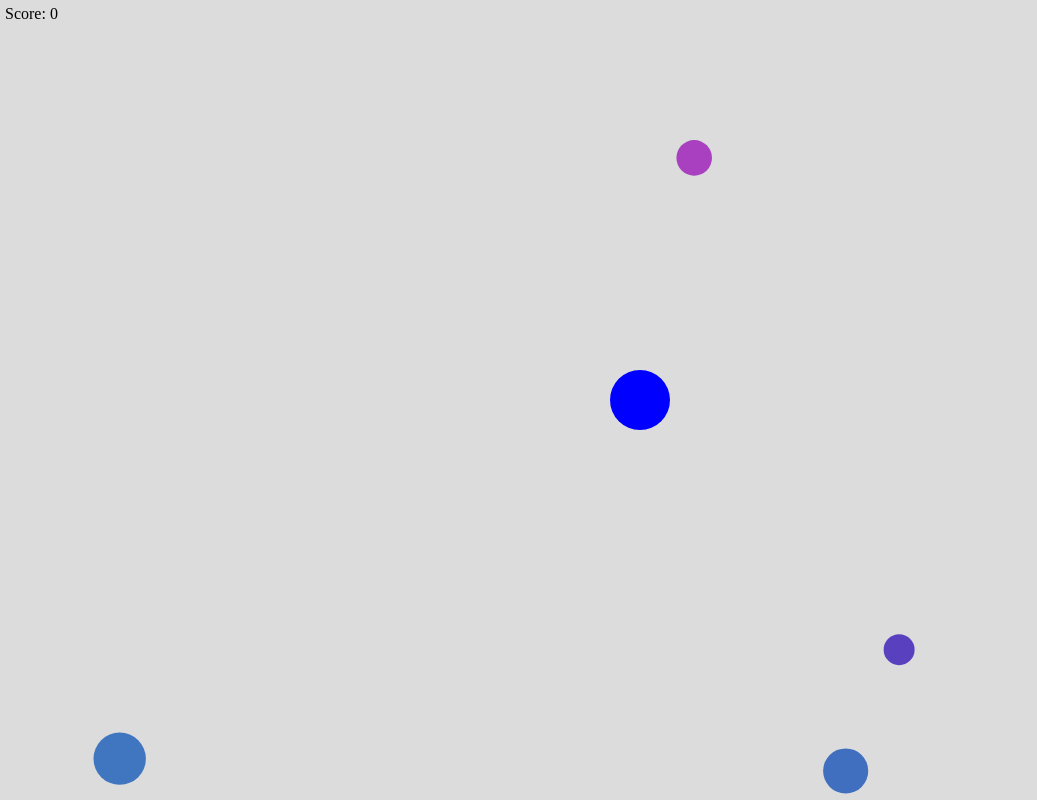
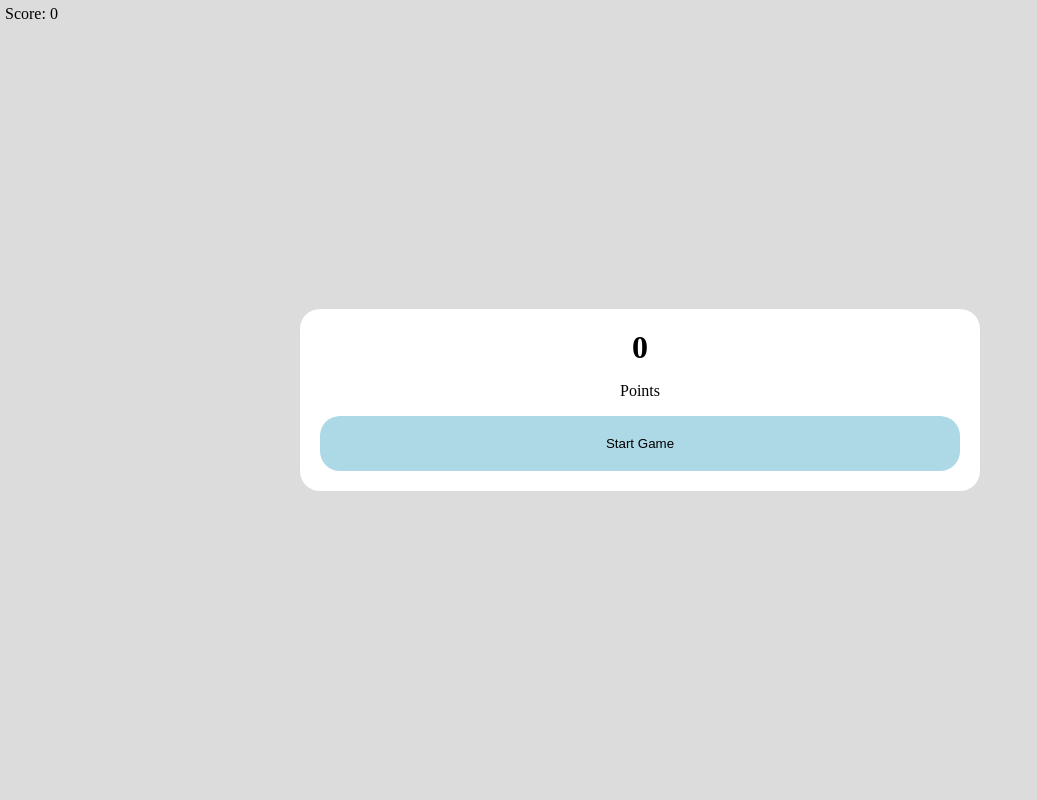
Before and after one commit to Nayem59/Pixel-Space, a plain HTML site: page index.html in a window 1280 px wide. Shown: the whole page, without its empty margins (0-1037 px from the left). Drawn offline with nearby package versions, Linux system fonts and the light colour scheme.

Commit message:
created basic game ui

```diff
--- a/index.html
+++ b/index.html
@@ -17,6 +17,15 @@
     <div class="score-container">
       <span>Score: </span><span id="score">0</span>
     </div>
+    <div class="modal-container">
+      <div class="background">
+        <h1 id="endScore">0</h1>
+        <p>Points</p>
+        <div class="btn-container">
+          <button id="startGame" class="start-button">Start Game</button>
+        </div>
+      </div>
+    </div>
     <canvas></canvas>
   </body>
 </html>
--- a/index.js
+++ b/index.js
@@ -4,6 +4,9 @@ canvas.width = innerWidth;
 canvas.height = innerHeight;
 
 const scoreEl = document.querySelector("#score");
+const startGameBtn = document.querySelector("#startGame");
+const modal = document.querySelector(".modal-container");
+const endScore = document.querySelector("#endScore");
 
 // Initializing 2D Context (bit like magic pen to draw inside the canvas)
 const c = canvas.getContext("2d");
@@ -119,14 +122,24 @@ class Particle {
 // Instantiate a Player
 const x = canvas.width / 2;
 const y = canvas.height / 2;
-const player = new Player(x, y, 30, "blue");
+let player = new Player(x, y, 30, "blue");
 
 // array for storing projectiles
-const projectiles = [];
+let projectiles = [];
 // array for storing enemies
-const enemies = [];
+let enemies = [];
 // array for storing particles
-const particles = [];
+let particles = [];
+
+function init() {
+  player = new Player(x, y, 30, "blue");
+  projectiles = [];
+  enemies = [];
+  particles = [];
+  score = 0;
+  scoreEl.innerHTML = score;
+  endScore.innerHTML = score;
+}
 
 // create enemies every 1 second and push to array
 let enemyInterval;
@@ -207,6 +220,8 @@ function animate() {
     if (distPlEn - enemy.radius - player.radius < -2) {
       cancelAnimationFrame(animationId);
       clearInterval(enemyInterval);
+      endScore.innerHTML = score;
+      modal.style.display = "flex";
     }
 
     projectiles.forEach((projectile, projectileIndex) => {
@@ -278,7 +293,9 @@ addEventListener("click", (e) => {
   );
 });
 
-// staring to animate
-animate();
-
-spawnEnemies();
+startGameBtn.addEventListener("click", (e) => {
+  init();
+  animate();
+  spawnEnemies();
+  modal.style.display = "none";
+});
--- a/main.css
+++ b/main.css
@@ -1,5 +1,6 @@
 body {
   margin: 0;
+  background-color: #dcdcdc;
 }
 
 canvas {
@@ -12,3 +13,46 @@ canvas {
   left: 5px;
   user-select: none;
 }
+
+.modal-container {
+  position: fixed;
+  top: 0;
+  right: 0;
+  bottom: 0;
+  left: 0;
+  display: flex;
+  flex-direction: column;
+  justify-content: center;
+  align-items: center;
+  width: 100%;
+  height: 100%;
+}
+
+.background {
+  background-color: white;
+  width: 50%;
+  margin: auto;
+  padding: 20px;
+  text-align: center;
+  border-radius: 20px;
+}
+
+.background h1 {
+  margin: 0;
+}
+
+.start-button {
+  background-color: lightblue;
+  width: 100%;
+  border-radius: 20px;
+  border: none;
+  padding: 20px;
+}
+
+.start-button:hover {
+  background-color: rgb(115, 196, 224);
+}
+
+.start-button:active {
+  background-color: rgb(90, 188, 221);
+}
```
